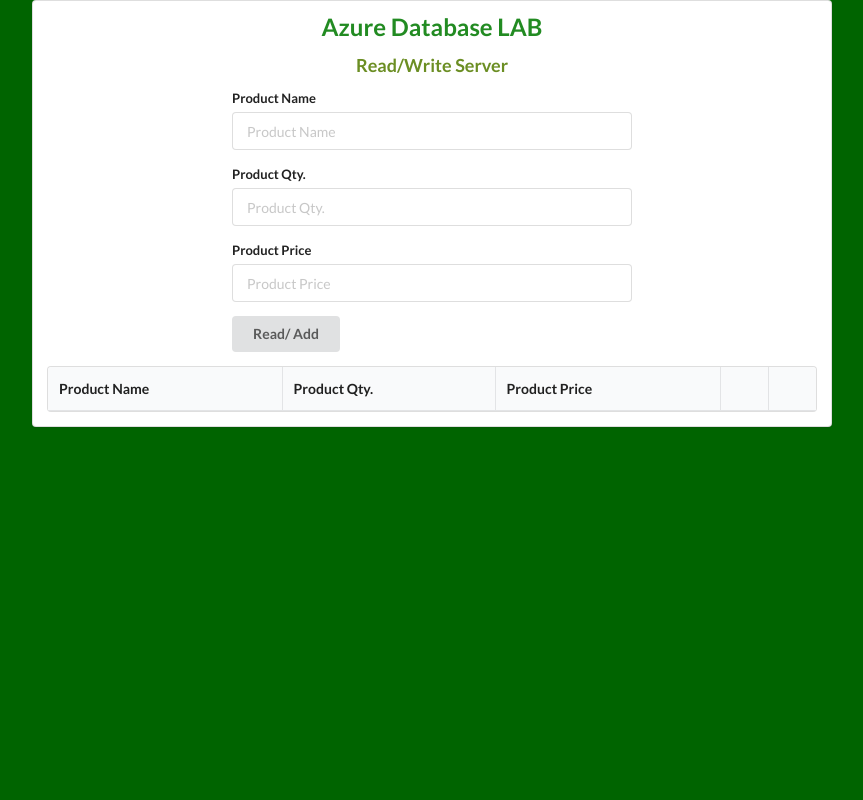
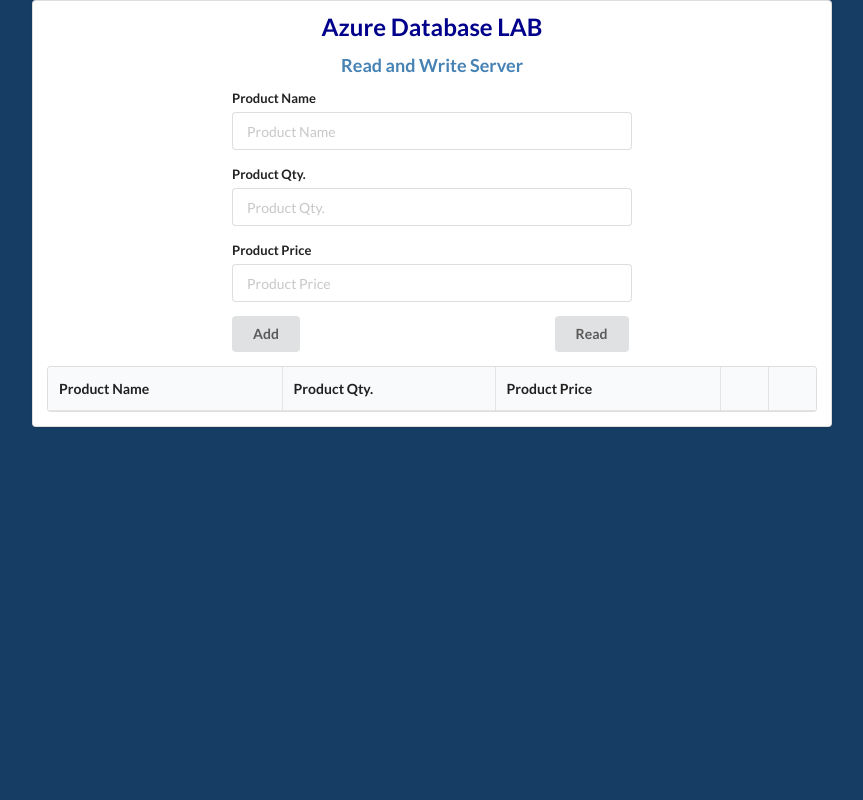
Before and after one commit to juneds572/mysqlwebcode, a PHP site: page / in a window 1280 px wide. Shown: the whole page, without its empty margins (208-1071 px from the left). Run offline with PHP 8.4, Linux system fonts and the light colour scheme; lists and menus that the app fills with data are empty.

Commit message:
Add files via upload

```diff
--- a/index.php
+++ b/index.php
@@ -3,11 +3,11 @@
         <title>Ahmad</title>
         <link rel="stylesheet" href="https://cdnjs.cloudflare.com/ajax/libs/semantic-ui/2.4.1/semantic.min.css">
 </head>
-<body style="background-color: #006400">
+<body style="background-color: #163D63">
         <div class="ui container">
                 <div class="ui segment" style="max-width: 800px; margin: 0 auto;">
-			<h2 class="ui center aligned header""><font color="ForestGreen">Azure Database LAB</h2>
-			<h3 class="ui center aligned header""><font color="OliveDrab">Read/Write Server</h3>
+			<h2 class="ui center aligned header""><font color="DarkBlue">Azure Database LAB</h2>
+			<h3 class="ui center aligned header""><font color="SteelBlue">Read and Write Server</h3>
                                 <form class="ui form" style="width: 400px; margin: 0 auto">
                                 <h3 class="ui header"></h3>
                                 <div class="field">
@@ -25,7 +25,10 @@
                                 <div class="field">
                                         <div class="ui grid">
                                                 <div class="eight wide column">
-                                                    <button class="ui button" id="product_fetch">Read/ Add</button>
+                                                        <button class="ui button" id="product_add">Add</button>
+                                                </div>
+                                                <div class="eight wide column" style="text-align: right;">
+                                                        <button class="ui button" id="product_fetch">Read</button>
                                                 </div>
                                         </div>
                                 </div>
```
Also changed, not shown: data.php (+28 -13 lines).
